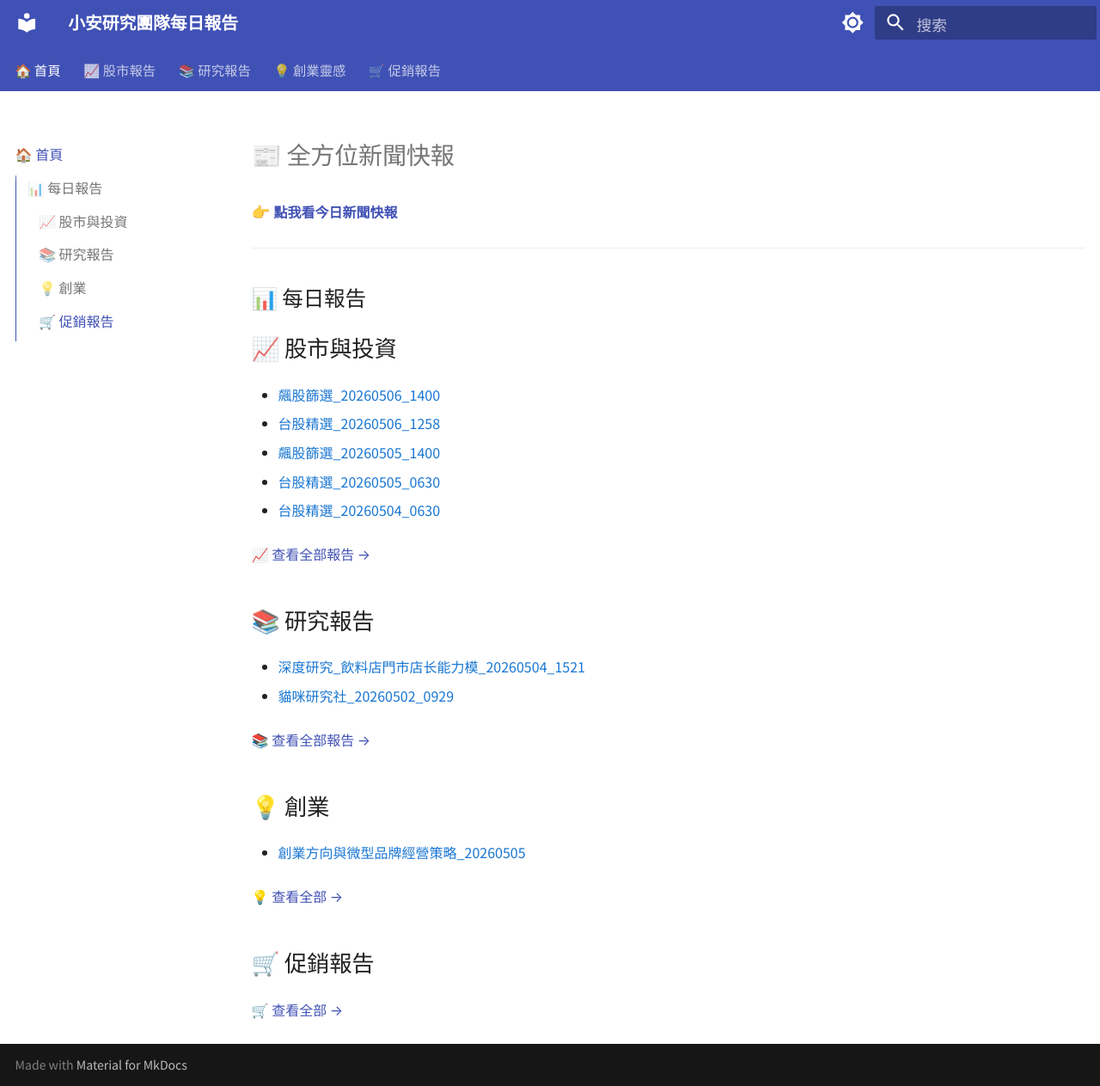
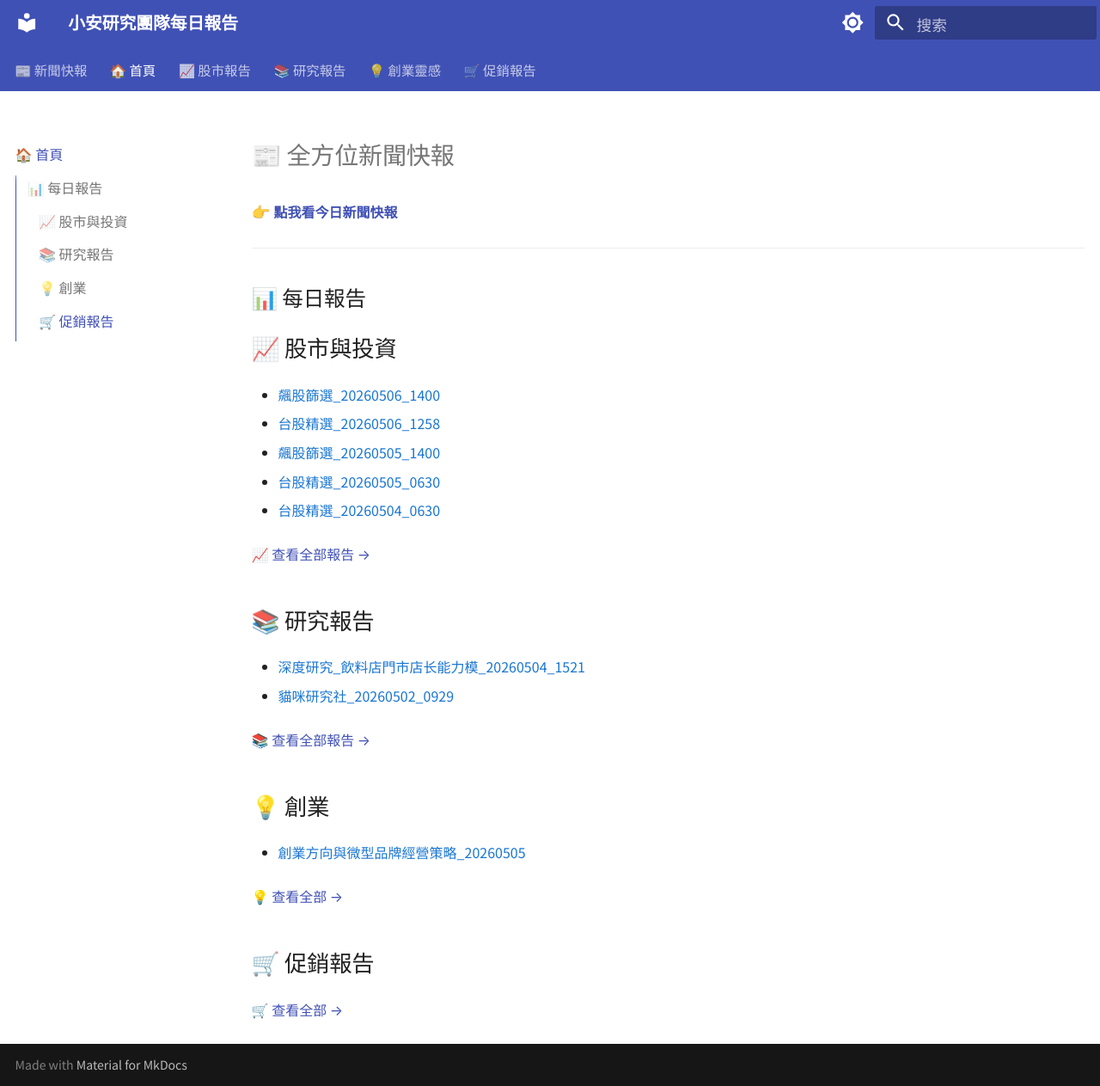
Before and after one commit to hkaiyen/openclaw-workspace, an MkDocs documentation site: the page built from docs/index.md, in a window 1280 px wide and 1263 px high. Shown: the whole window at 86% size. Built offline with MkDocs 1.6.1 and Material for MkDocs 9.7.7, drawn with Linux system fonts in a browser that asks for light colours.

Commit message:
導覽列加入新聞快報

```diff
--- a/mkdocs.yml
+++ b/mkdocs.yml
@@ -33,6 +33,7 @@ theme:
     - content.code.copy
 
 nav:
+  - 📰 新聞快報: reports/新聞/全方位新聞快報_20260507_1507.html
   - 🏠 首頁: index.md
   - 📈 股市報告: reports/股市.md
   - 📚 研究報告: reports/研究.md
```
Also changed, not shown: site/404.html, site/index.html, site/reports/index.html, site/reports/促銷/index.html, site/reports/創業/index.html, site/reports/研究/index.html, site/reports/研究/先找人還是先找店面_20260504/index.html, site/reports/研究/創業生產力建議_20260504/index.html, site/reports/研究/合夥人架構_組長不出錢_20260504/index.html, site/reports/研究/組長面談重點_20260504/index.html, site/reports/研究/門市店长能力模型_20260504/index.html, site/reports/研究/飲料加盟品牌比較/index.html, site/reports/股市/index.html.
